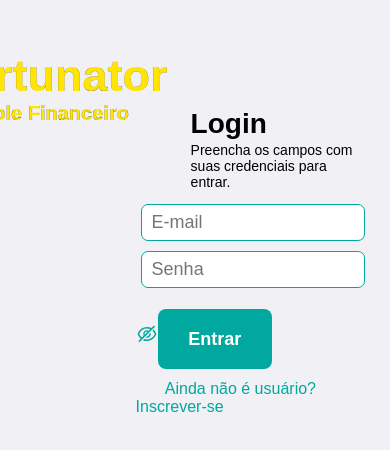
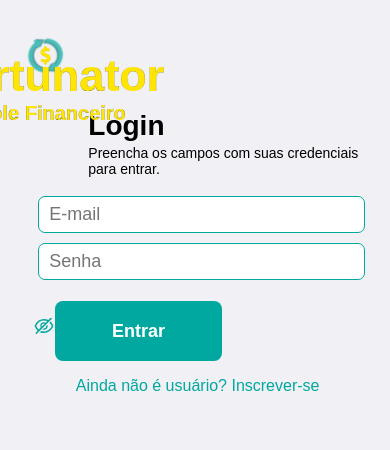
Before and after one commit to 0xkalvin/fortunator, a React (Create React App) app in the folder frontend/: page /login in a window 390 px wide. Shown: the top 450 px of the page. Built offline with nearby package versions, Linux system fonts and the light colour scheme; no server answers.

Commit message:
front: Remove test env vars

```diff
--- a/frontend/src/global.css
+++ b/frontend/src/global.css
@@ -155,22 +155,28 @@ body {
 
 }
 
+div#root {
+    padding-left: 32%;
+}
+
+p.sub-title {
+    padding-top: 1%;
+    padding-bottom: 5%;
+}
+
 @media (max-width: 767px){
+
+    div#root {
+        padding-left: 1%;
+    }
+
     *{
         margin: 0;
         padding: 0;
         outline: 0;
         box-sizing: border-box;
     }
-    .covid-check-logo{
-        display: flex;
-        flex-direction: column;
-        align-items: center;
-        padding-top: 20px;
-    }
-    .covid-check-logo h2{
-        padding-top: 0px;
-    }
+
     .button{
         width: 90%;
         height: 60px;
@@ -208,15 +214,6 @@ body {
         margin: 5px;
         box-sizing: border-box;
       }
-}
-
-p.sub-title {
-    padding-top: 1%;
-    padding-bottom: 5%;
-}
-
-div#root {
-    padding-left: 32%;
 }
 
 a.tooltip {
--- a/frontend/src/pages/RegisterSuccess/index.js
+++ b/frontend/src/pages/RegisterSuccess/index.js
@@ -1,4 +1,4 @@
-import React, { useState } from 'react';
+import React from 'react';
 import { Link } from 'react-router-dom';
 import { FiArrowLeft } from 'react-icons/fi';
 import '../../global.css';
--- a/frontend/src/pages/UserRegister/index.js
+++ b/frontend/src/pages/UserRegister/index.js
@@ -62,9 +62,9 @@ export default function UserRegister() {
                     if(goToLogin === true){ return <Redirect to="/register-success"/> }
                })()}
 
-            <div class="div-logo">
+            <div className="div-logo">
                 <Logo />
-                <div class="div-logo-description">
+                <div className="div-logo-description">
                     <h2>Fortunator</h2>
                     <h3>Controle Financeiro</h3>
                 </div>
```
Also changed, not shown: 2 other files (tests, documents, lock files or other folders).
